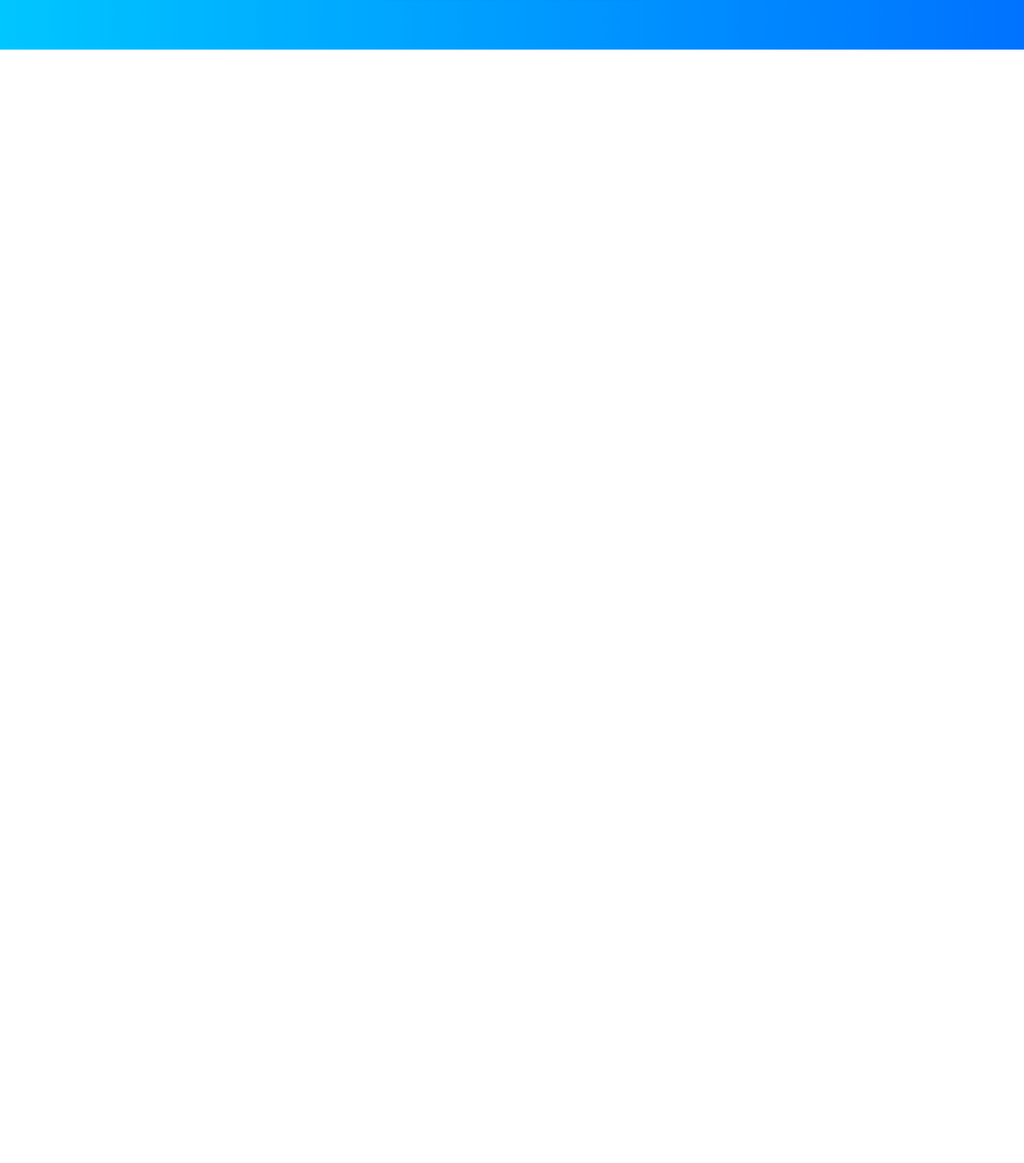
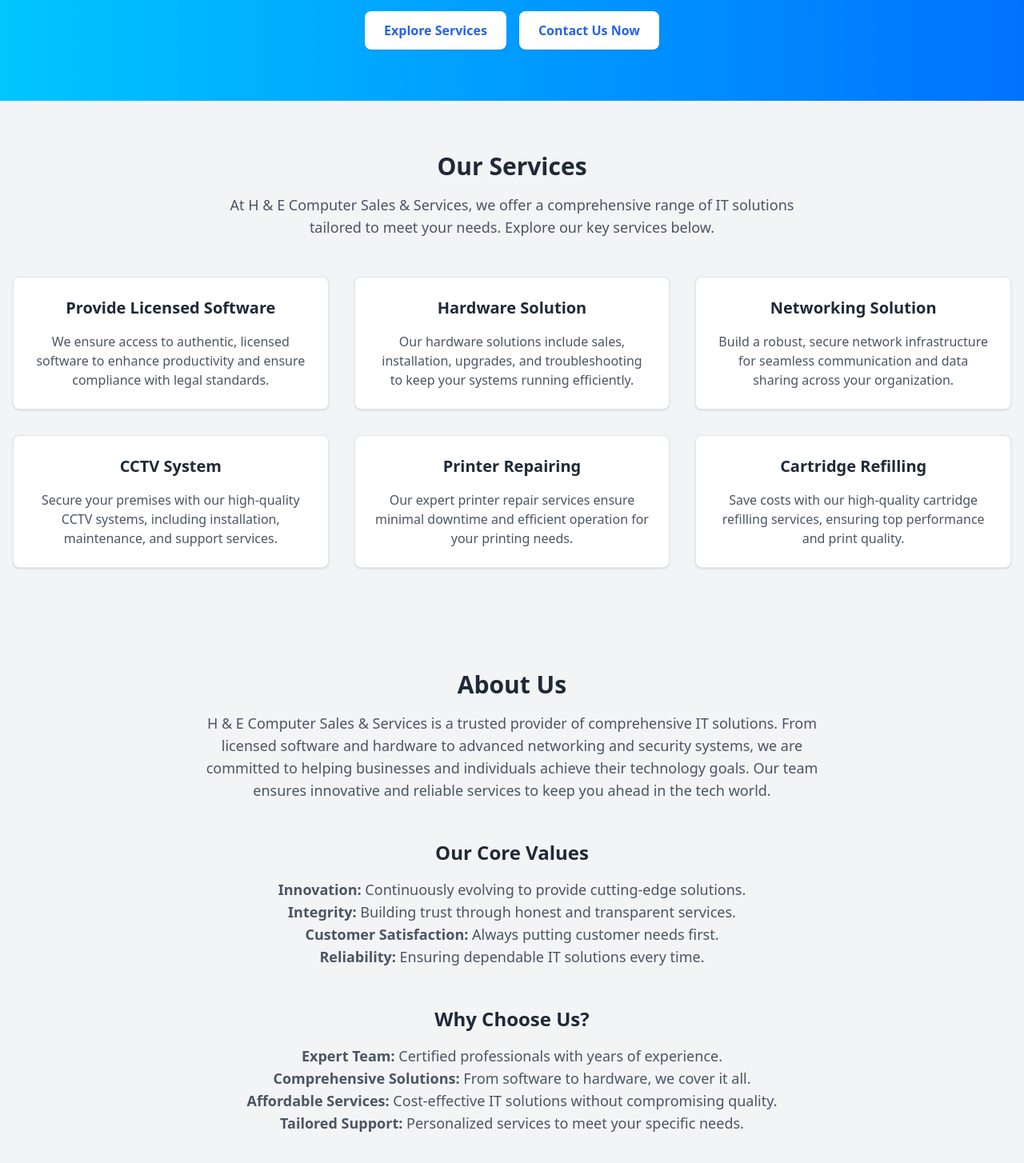
Before and after one commit to Krunal2206/ClientBusinessWebsite, a Next.js app: page / in a window 1280 px wide. Shown: the part 338-1792 px from the top of the page at 80% size. Before the commit the page ends 800 px from the top, so only its background shows below. Built offline with nearby package versions, Linux system fonts and the light colour scheme.

Commit message:
Services and About section

```diff
--- a/app/page.js
+++ b/app/page.js
@@ -1,10 +1,14 @@
+import AboutSection from "@/components/AboutSection";
 import HeroSection from "@/components/HeroSection";
+import ServicesSection from "@/components/ServicesSection";
 import Image from "next/image";
 
 export default function Home() {
   return (
     <div>
       <HeroSection />
+      <ServicesSection />
+      <AboutSection />
     </div>
   );
 }
--- /dev/null
+++ b/components/AboutSection.js
@@ -0,0 +1,53 @@
+export default function AboutSection() {
+    return (
+      <section id="about" className="py-16 bg-gray-100">
+        <div className="container mx-auto px-4 text-center">
+          <h2 className="text-3xl font-bold text-gray-800">About Us</h2>
+          <p className="mt-4 text-lg text-gray-600 max-w-3xl mx-auto">
+            H & E Computer Sales & Services is a trusted provider of comprehensive IT solutions.
+            From licensed software and hardware to advanced networking and security systems,
+            we are committed to helping businesses and individuals achieve their technology goals.
+            Our team ensures innovative and reliable services to keep you ahead in the tech world.
+          </p>
+
+          {/* Core Values Section */}
+          <div className="mt-12">
+            <h3 className="text-2xl font-semibold text-gray-800">Our Core Values</h3>
+            <ul className="mt-4 text-lg text-gray-600 max-w-3xl mx-auto list-inside">
+              <li>
+                <span className="font-bold">Innovation:</span> Continuously evolving to provide cutting-edge solutions.
+              </li>
+              <li>
+                <span className="font-bold">Integrity:</span> Building trust through honest and transparent services.
+              </li>
+              <li>
+                <span className="font-bold">Customer Satisfaction:</span> Always putting customer needs first.
+              </li>
+              <li>
+                <span className="font-bold">Reliability:</span> Ensuring dependable IT solutions every time.
+              </li>
+            </ul>
+          </div>
+
+          {/* Why Choose Us Section */}
+          <div className="mt-12">
+            <h3 className="text-2xl font-semibold text-gray-800">Why Choose Us?</h3>
+            <ul className="mt-4 text-lg text-gray-600 max-w-3xl mx-auto list-inside">
+              <li>
+                <span className="font-bold">Expert Team:</span> Certified professionals with years of experience.
+              </li>
+              <li>
+                <span className="font-bold">Comprehensive Solutions:</span> From software to hardware, we cover it all.
+              </li>
+              <li>
+                <span className="font-bold">Affordable Services:</span> Cost-effective IT solutions without compromising quality.
+              </li>
+              <li>
+                <span className="font-bold">Tailored Support:</span> Personalized services to meet your specific needs.
+              </li>
+            </ul>
+          </div>
+        </div>
+      </section>
+    );
+  }
--- a/components/HeroSection.js
+++ b/components/HeroSection.js
@@ -1,6 +1,6 @@
 export default function HeroSection() {
     return (
-      <section className="relative bg-gradient-to-r from-[#00c6ff] to-[#0072ff] py-16">
+      <section className="relative bg-gradient-to-r from-[#00c6ff] to-[#0072ff] py-16 mt-16">
         <div className="container mx-auto flex flex-col items-center justify-center px-4 text-center text-white">
           <h1 className="text-4xl font-bold sm:text-5xl lg:text-6xl">
             Welcome to H & E Computer Sales & Services
@@ -17,12 +17,12 @@
             </a>
             <a
               href="#contact"
-              className="px-6 py-3 bg-blue-700 font-semibold rounded-lg shadow hover:bg-blue-800"
+              className="px-6 py-3 bg-white text-blue-600 font-semibold rounded-lg shadow hover:bg-gray-100"
             >
-              Contact Us
+              Contact Us Now
             </a>
           </div>
         </div>
       </section>
     );
-  }
+}
--- /dev/null
+++ b/components/ServicesSection.js
@@ -0,0 +1,63 @@
+export default function ServicesSection() {
+    return (
+      <section id="services" className="py-16 bg-gray-100">
+        <div className="container mx-auto px-4 text-center">
+          <h2 className="text-3xl font-bold text-gray-800">Our Services</h2>
+          <p className="mt-4 text-lg text-gray-600 max-w-3xl mx-auto">
+            At H & E Computer Sales & Services, we offer a comprehensive range of IT solutions tailored to meet your needs. Explore our key services below.
+          </p>
+
+          {/* Services Grid */}
+          <div className="mt-12 grid grid-cols-1 md:grid-cols-2 lg:grid-cols-3 gap-8">
+            {/* Service 1 */}
+            <div className="p-6 border rounded-lg shadow hover:shadow-xl hover:-translate-y-2 transition-transform duration-300 bg-white">
+              <h3 className="text-xl font-semibold text-gray-800">Provide Licensed Software</h3>
+              <p className="mt-4 text-gray-600">
+                We ensure access to authentic, licensed software to enhance productivity and ensure compliance with legal standards.
+              </p>
+            </div>
+
+            {/* Service 2 */}
+            <div className="p-6 border rounded-lg shadow hover:shadow-xl hover:-translate-y-2 transition-transform duration-300 bg-white">
+              <h3 className="text-xl font-semibold text-gray-800">Hardware Solution</h3>
+              <p className="mt-4 text-gray-600">
+                Our hardware solutions include sales, installation, upgrades, and troubleshooting to keep your systems running efficiently.
+              </p>
+            </div>
+
+            {/* Service 3 */}
+            <div className="p-6 border rounded-lg shadow hover:shadow-xl hover:-translate-y-2 transition-transform duration-300 bg-white">
+              <h3 className="text-xl font-semibold text-gray-800">Networking Solution</h3>
+              <p className="mt-4 text-gray-600">
+                Build a robust, secure network infrastructure for seamless communication and data sharing across your organization.
+              </p>
+            </div>
+
+            {/* Service 4 */}
+            <div className="p-6 border rounded-lg shadow hover:shadow-xl hover:-translate-y-2 transition-transform duration-300 bg-white">
+              <h3 className="text-xl font-semibold text-gray-800">CCTV System</h3>
+              <p className="mt-4 text-gray-600">
+                Secure your premises with our high-quality CCTV systems, including installation, maintenance, and support services.
+              </p>
+            </div>
+
+            {/* Service 5 */}
+            <div className="p-6 border rounded-lg shadow hover:shadow-xl hover:-translate-y-2 transition-transform duration-300 bg-white">
+              <h3 className="text-xl font-semibold text-gray-800">Printer Repairing</h3>
+              <p className="mt-4 text-gray-600">
+                Our expert printer repair services ensure minimal downtime and efficient operation for your printing needs.
+              </p>
+            </div>
+
+            {/* Service 6 */}
+            <div className="p-6 border rounded-lg shadow hover:shadow-xl hover:-translate-y-2 transition-transform duration-300 bg-white">
+              <h3 className="text-xl font-semibold text-gray-800">Cartridge Refilling</h3>
+              <p className="mt-4 text-gray-600">
+                Save costs with our high-quality cartridge refilling services, ensuring top performance and print quality.
+              </p>
+            </div>
+          </div>
+        </div>
+      </section>
+    );
+  }
```
